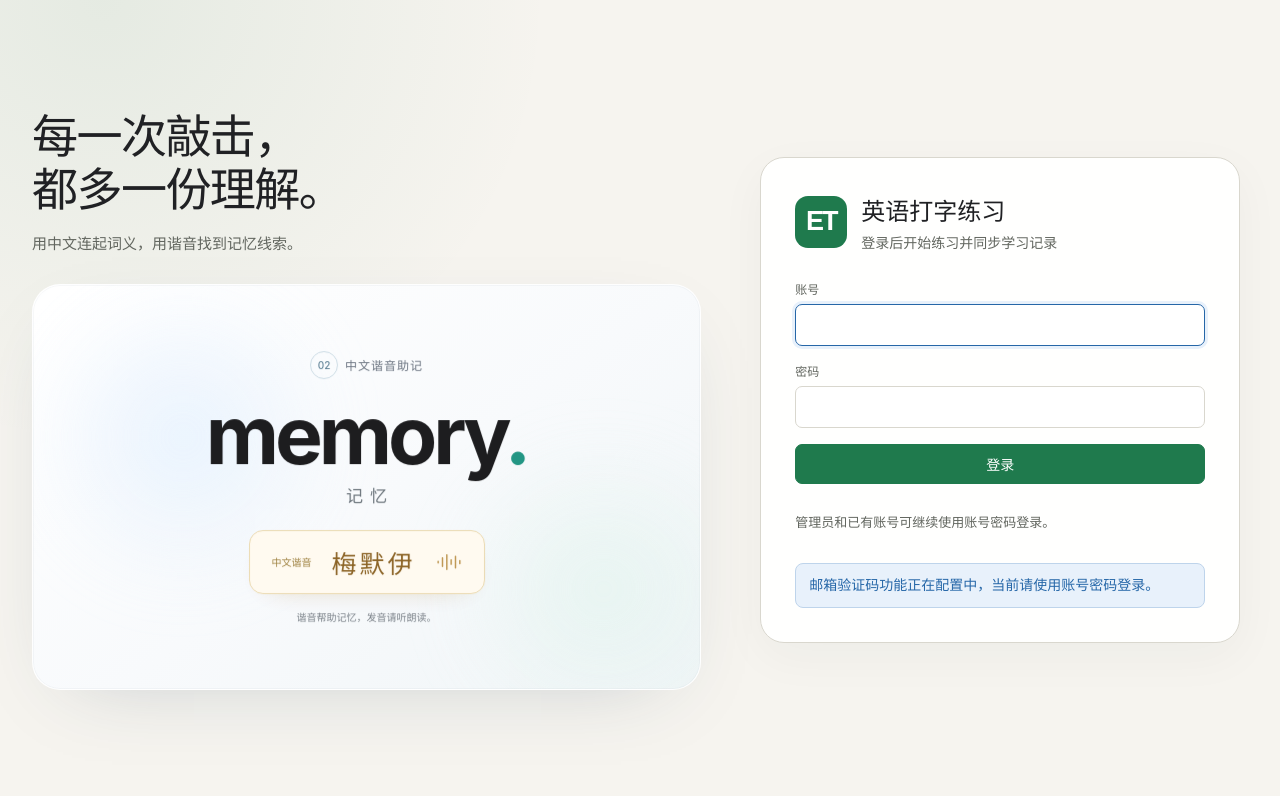
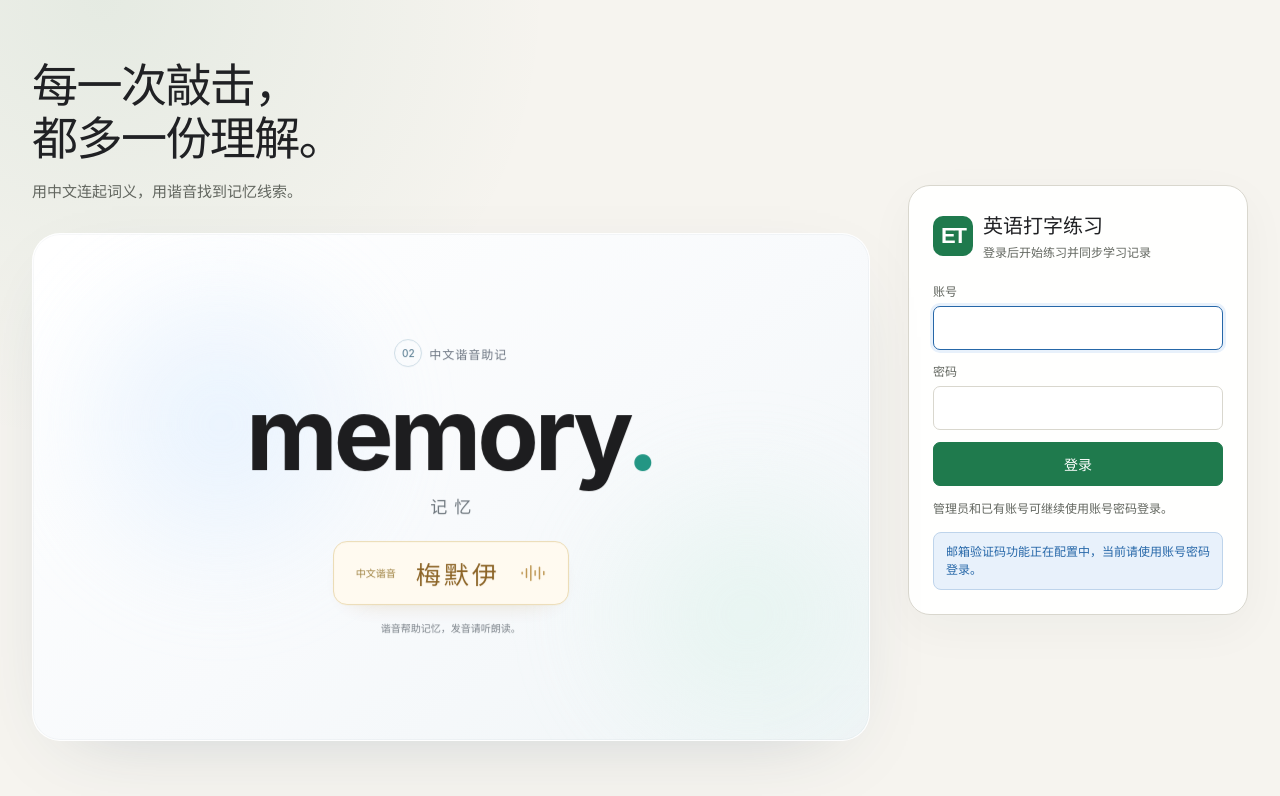
Before and after one commit to cxz12365411/english-typing-practice, a website built with Vite: page web/index.html in a window 1280 px wide. Built offline with nearby package versions, Linux system fonts and the light colour scheme; files whose address does not match are found by name.

Commit message:
Enlarge the homepage demo and compact the login panel

```diff
--- a/web/src/styles.css
+++ b/web/src/styles.css
@@ -79,14 +79,14 @@ a {
 }
 
 .login-home {
-  width: min(1320px, 100%);
+  width: min(1480px, 100%);
   min-height: 100svh;
   margin: auto;
-  padding: 56px 32px;
+  padding: 48px 32px;
   display: grid;
-  grid-template-columns: minmax(0, 1.35fr) minmax(360px, 1fr);
+  grid-template-columns: minmax(0, 1fr) clamp(300px, 27vw, 340px);
   align-items: center;
-  gap: clamp(28px, 4vw, 64px);
+  gap: clamp(24px, 3vw, 48px);
 }
 
 .login-story { min-width: 0; }
@@ -100,8 +100,26 @@ a {
   font-weight: 700;
 }
 .login-story-heading p { margin: 0; color: var(--muted); font-size: 15px; line-height: 1.7; }
-.login-home .auth-card { width: 100%; max-width: 480px; justify-self: center; border-radius: 24px; box-shadow: 0 14px 48px #263a2e0a; }
-.login-home .auth-card.email-auth-card { max-width: 540px; }
+.login-home .auth-card { width: 100%; max-width: 340px; padding: 24px; justify-self: center; border-radius: 22px; box-shadow: 0 14px 48px #263a2e0a; }
+.login-home .auth-brand { gap: 10px; margin-bottom: 20px; }
+.login-home .brand-mark { flex: 0 0 40px; width: 40px; height: 40px; border-radius: 10px; font-size: 22px; }
+.login-home .auth-brand h1 { font-size: 20px; }
+.login-home .auth-brand p { font-size: 12px; line-height: 1.5; }
+.login-home .form-stack { gap: 12px; }
+.login-home .auth-card .helper { margin: 2px 0 0; font-size: 12px; }
+.login-home .auth-card .message { padding: 10px 12px; font-size: 12px; }
+.login-home .auth-capability-note { margin-top: 14px; }
+.login-home .auth-card .input, .login-home .auth-card .btn { min-height: 44px; }
+.login-home .auth-tabs { display: grid; grid-template-columns: repeat(2, minmax(0, 1fr)); gap: 4px; margin: 0 0 16px; padding-bottom: 8px; overflow: visible; }
+.login-home .auth-tab { min-width: 0; padding: 7px 4px; font-size: 12px; }
+.login-home .verification-row { grid-template-columns: minmax(0, 1fr); }
+.login-home .verification-row .btn { width: 100%; }
+@media (min-width: 941px) {
+  .login-home .practice-promo .promo-view { min-height: 430px; }
+  .login-home .practice-promo .promo-headline,
+  .login-home .practice-promo .promo-finish-title { font-size: clamp(40px, 7.6cqw, 72px); }
+  .login-home .practice-promo .promo-memory-word { font-size: clamp(64px, 12cqw, 106px); }
+}
 @media (max-width: 940px) {
   .login-home { grid-template-columns: minmax(0, 1fr); gap: 30px; padding: 32px 24px; max-width: 740px; }
   .login-story-heading { margin-bottom: 20px; }
@@ -110,7 +128,8 @@ a {
   .login-home { padding: 24px 16px; gap: 24px; }
   .login-story-heading h2 { font-size: 30px; }
   .login-story-heading p { font-size: 13px; }
-  .login-home .auth-card { padding: 24px; }
+  .login-home .auth-card { padding: 22px; }
+  .login-home .practice-promo .promo-view { min-height: 320px; }
 }
 
 .loading-card,
```
Also changed, not shown: e2e/login-promo.spec.ts (+34 -5 lines).
